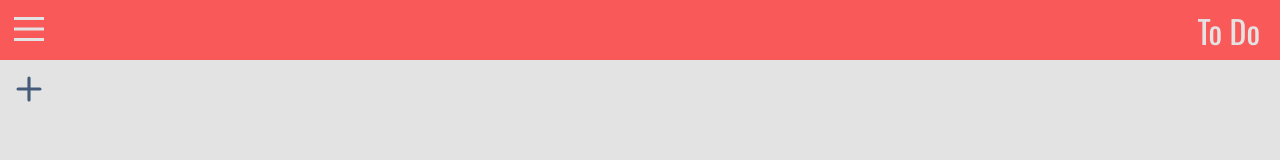
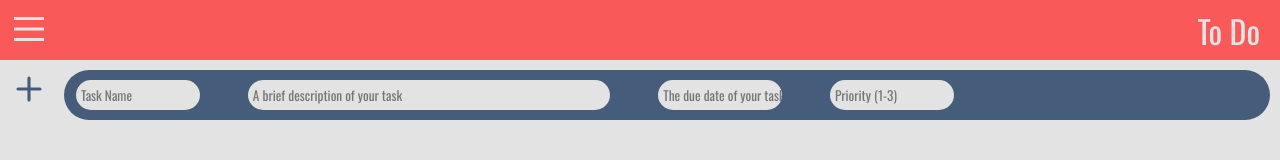
Before and after one commit to lucas-amberg/to-do-list, a website with bundled scripts: page dist/index.html in a window 1280 px wide. Built offline with nearby package versions, Linux system fonts and the light colour scheme.

Commit message:
Begin task functionality

```diff
--- a/src/create-remove-item.js
+++ b/src/create-remove-item.js
@@ -1 +1,27 @@
-function createItem(project)
+import page from "./page";
+
+function createItemInput() {
+    const newItem = document.createElement("div");
+
+    const newName = document.createElement("input");
+    newName.setAttribute("name", "name");
+    newName.setAttribute("placeholder", "Task Name");
+    const newDescription = document.createElement("input");
+    newDescription.setAttribute("name", "description");
+    newDescription.setAttribute("placeholder", "A brief description of your task");
+    const newDueDate = document.createElement("input");
+    newDueDate.setAttribute("name", "due-date");
+    newDueDate.setAttribute("placeholder", "The due date of your task");
+    const newPriority = document.createElement("input");
+    newPriority.setAttribute("name", "priority");
+    newPriority.setAttribute("placeholder", "Priority (1-3)");
+
+    newItem.appendChild(newName);
+    newItem.appendChild(newDescription);
+    newItem.appendChild(newDueDate);
+    newItem.appendChild(newPriority);
+
+    page.itemsContainer.appendChild(newItem);
+}
+
+export {createItemInput};
--- a/src/index.js
+++ b/src/index.js
@@ -4,8 +4,15 @@ import "./styles/style.css"
 import { sideBarButton } from "./side-bar-button"
 import { Project } from "./project.js"
 import { addProjectToList } from "./project-list"
+import { createItemInput } from "./create-remove-item"
+
+createItemInput();
 
 
 page.sideBarButton.addEventListener("click", () => {
     sideBarButton();
 })
+
+page.newItemButton.addEventListener("click", ()=> {
+    createItemInput();
+})
--- a/src/page.js
+++ b/src/page.js
@@ -1,6 +1,11 @@
 //Creates and/or selects DOM elements for use in other modules
 
 function webPage() {
+
+    const content = document.querySelector(".content");
+
+    const itemsContainer = document.querySelector(".items-container")
+
     //For add-project-to-side-bar.js
     const projectsList = document.querySelector(".projects-list");
 
@@ -8,12 +13,20 @@ function webPage() {
     const sideBar = document.querySelector(".side-bar");
     const sideBarButton = document.querySelector(".side-bar-button");
 
+    //For new-item-button.js
     const newItemButton = document.querySelector(".new-item-button");
+
+
+    const newProjectButton = document.querySelector(".new-project-button");
 
     return {
         sideBar,
         sideBarButton,
-        projectsList
+        projectsList,
+        newItemButton,
+        newProjectButton,
+        content,
+        itemsContainer
     };
 }
 
--- a/src/project-list.js
+++ b/src/project-list.js
@@ -6,7 +6,7 @@ const projectList = [];
 addProjectToList(new Project("Default"), projectList);
 
 
-document.querySelector(".new-project-button").addEventListener("click", () => {
+page.newProjectButton.addEventListener("click", () => {
     createProjectPrompt();
 })
 
--- a/src/styles/style.css
+++ b/src/styles/style.css
@@ -206,6 +206,43 @@
   justify-self: center;
 }
 
+.items-container {
+  grid-column: 2/3;
+  padding: 10px;
+  display: grid;
+  grid-template-columns: 1fr;
+  grid-template-rows: repeat(auto-fit, 50px);
+  gap: 20px
+}
+
+.items-container div {
+  background-color: var(--gray-color);
+  border-radius: 30px;
+  display: flex;
+  padding: 2px;
+  align-items: center;
+  justify-content: flex-start;
+  gap: 4%;
+  padding-left: 12px;
+}
+
+.items-container input {
+  appearance: none;
+  background-color: var(--white-color);
+  color: var(--red-color);
+  font-family: "Oswald", sans-serif;
+  width: min(230px,10%);
+  height: 30px;
+  border: 0;
+  border-radius: 15px;
+  padding-left: 5px;
+}
+
+.items-container input[name="description"] {
+  width: calc(min(230px,10%)*3);
+}
+
+
 /* @media (max-width: 700px) {
     .right-side {
         flex-basis: 75%;
```
Also changed, not shown: dist/index.html, dist/main.js.
